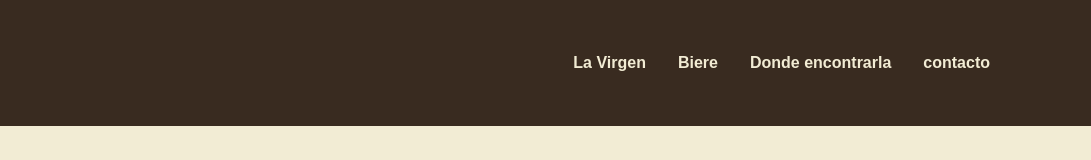
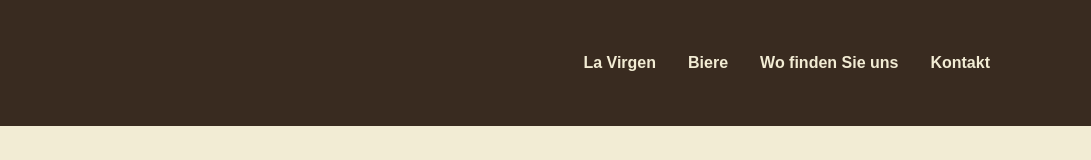
Before and after one commit to w0xter/lavirgen, a plain HTML site: page index.html in a window 1280 px wide. Shown: the top 160 px of the page, 189-1280 px from the left. Drawn offline with nearby package versions, Linux system fonts and the light colour scheme; a web font is replaced by a local one.

Commit message:
Fixing Typos

```diff
--- a/index.html
+++ b/index.html
@@ -27,10 +27,10 @@
                 <a class="nav-link" href="#product">Biere</a>
               </li>
               <li class="nav-item">
-                <a class="nav-link" href="#map">Donde encontrarla</a>
+                <a class="nav-link" href="#map">Wo finden Sie uns</a>
               </li>
               <li class="nav-item">
-                <a class="nav-link" href="#contact">contacto</a>
+                <a class="nav-link" href="#contact">Kontakt</a>
               </li>
             </ul>
         </div>
@@ -131,10 +131,10 @@
                               <a class="nav-link" href="#product">Biere</a>
                             </li>
                             <li class="nav-item">
-                                <a class="nav-link" href="#map">Donde encontrarla</a>
+                              <a class="nav-link" href="#map">Wo finden Sie uns</a>
                             </li>
                             <li class="nav-item">
-                                <a class="nav-link" href="#contact">contacto</a>
+                              <a class="nav-link" href="#contact">Kontakt</a>
                             </li>
                           </ul>
                       </div>
```
Lines whose indentation alone changed are shown as unchanged.
